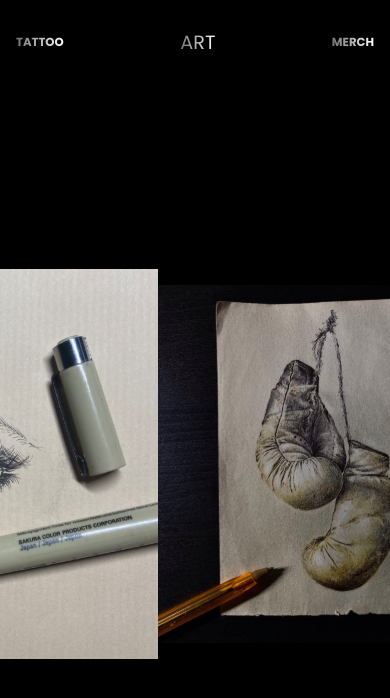
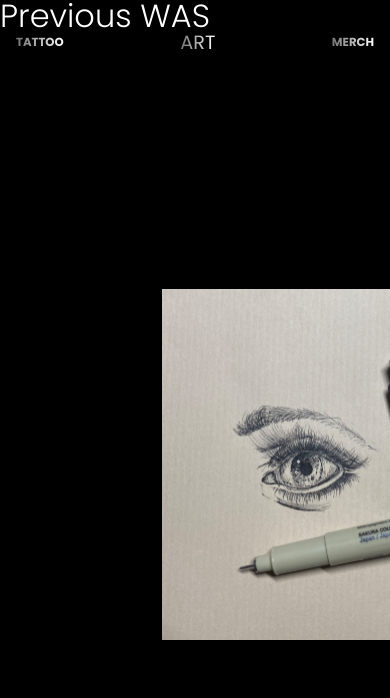
Before and after one commit to alejandroperezasturias/ArnoldSanchezArt, a React (Create React App) app: page /ART in a window 390 px wide. Shown: the top 698 px of the page. Built offline with nearby package versions, Linux system fonts and the light colour scheme.

Commit message:
check phone

```diff
--- a/src/Animations/Carousel.js
+++ b/src/Animations/Carousel.js
@@ -1,15 +1,8 @@
-import React, { useRef, useEffect } from 'react';
+import React, { useRef, useEffect, useMemo, useState } from 'react';
 import boxingGloves from '../images/boxing.svg';
 import apple from '../images/apple.svg';
 import eye from '../images/eye.svg';
 
-const containerCss = {
-	display: 'flex',
-	justifyContent: 'flex-end',
-	alignItems: 'center',
-	width: '100%',
-	height: '90vh',
-};
 const slideCss = {
 	position: 'relative',
 	left: '500px',
@@ -17,6 +10,13 @@ const slideCss = {
 };
 
 const Carousel = () => {
+	const [upOrDown, setUporDown] = useState('');
+	const [slideNumber, setSlideNumber] = useState(0);
+	const prevUporDown = useRef();
+	const onWheelThrottled = useMemo(() => {
+		return { direcction: upOrDown, times: slideNumber };
+	}, [upOrDown, slideNumber]);
+
 	//  Useref does not cause component to re-render, unlike State
 	const ref = useRef();
 	const ref2 = useRef();
@@ -24,40 +24,76 @@ const Carousel = () => {
 
 	useEffect(() => {
 		window.addEventListener('wheel', wheelslide);
-		window.addEventListener('touchmove', wheelslide);
+		// window.addEventListener('touchmove', touchSlide);
 		return () => {
 			window.removeEventListener('wheel', wheelslide);
-			window.removeEventListener('touchmove', wheelslide);
+			// window.removeEventListener('touchmove', touchSlide);
 		};
-	}, []);
+	});
 
-	function wheelslide(e) {
-		// scrolling downward
-		if (ref === undefined || ref2 === undefined || ref3 === undefined) return;
-		if (e.deltaY > 0) {
-			if (ref.current.style.left === '500px' || ref.current.style.left === '') {
+	useEffect(() => {
+		console.log(onWheelThrottled);
+	}, [onWheelThrottled]);
+
+	useEffect(() => {
+		if (onWheelThrottled.direcction === 'down') {
+			if (ref.current.style.left === '500px') {
 				ref.current.style.left = '50px';
 				ref2.current.style.left = '50px';
 				ref3.current.style.left = '50px';
 			}
-		} else {
+		}
+
+		if (onWheelThrottled.direcction === 'up') {
 			if (ref.current.style.left === '50px') {
 				ref.current.style.left = '500px';
 				ref2.current.style.left = '500px';
 				ref3.current.style.left = '500px';
 			}
 		}
+	}, [onWheelThrottled]);
+
+	function wheelslide(e) {
+		if (e.deltaY > 0) {
+			setUporDown('down');
+		} else {
+			setUporDown('up');
 		}
+	}
+
 	return (
-		<div style={containerCss}>
-			<img ref={ref} style={slideCss} src={eye} alt="eye"></img>
+		<div style={{ display: 'flex', flexDirection: 'column' }}>
+			<div className="containerCarousel">
+				<img
+					ref={ref}
+					style={slideCss}
+					src={eye}
+					alt="eye"
+					className="carousel-slide"
+					id={0}
+				></img>
 				<img
 					ref={ref2}
 					style={slideCss}
 					src={boxingGloves}
 					alt="boxingGloves"
+					className="carousel-slide"
+					id={1}
 				></img>
-			<img ref={ref3} style={slideCss} src={apple} alt="apple"></img>
+				<img
+					ref={ref3}
+					style={slideCss}
+					src={apple}
+					alt="apple"
+					className="carousel-slide"
+					id={2}
+				></img>
+			</div>
+			<div>
+				<div style={{ position: 'absolute', top: 0, left: 0 }}>
+					<h1>Previous WAS {prevUporDown.current}</h1>
+				</div>
+			</div>
 		</div>
 	);
 };
--- a/src/App.css
+++ b/src/App.css
@@ -257,3 +257,26 @@ h1 {
 	font-weight: var(--fw-100);
 	font-size: var(--fs-600);
 }
+
+/* CAROUSEL */
+
+.containerCarousel {
+	display: flex;
+	gap: 3rem;
+	justify-content: center;
+	align-items: center;
+	width: 100%;
+	height: 90vh;
+}
+
+@media (max-width: 60em) {
+	.containerCarousel {
+		gap: 2rem;
+		width: 90%;
+		height: 90vh;
+	}
+	.carousel-slide {
+		transform: scale(1);
+		left: '0px';
+	}
+}
```
Also changed, not shown: 1 other file (tests, documents, lock files or other folders). Lines whose indentation alone changed are shown as unchanged.
